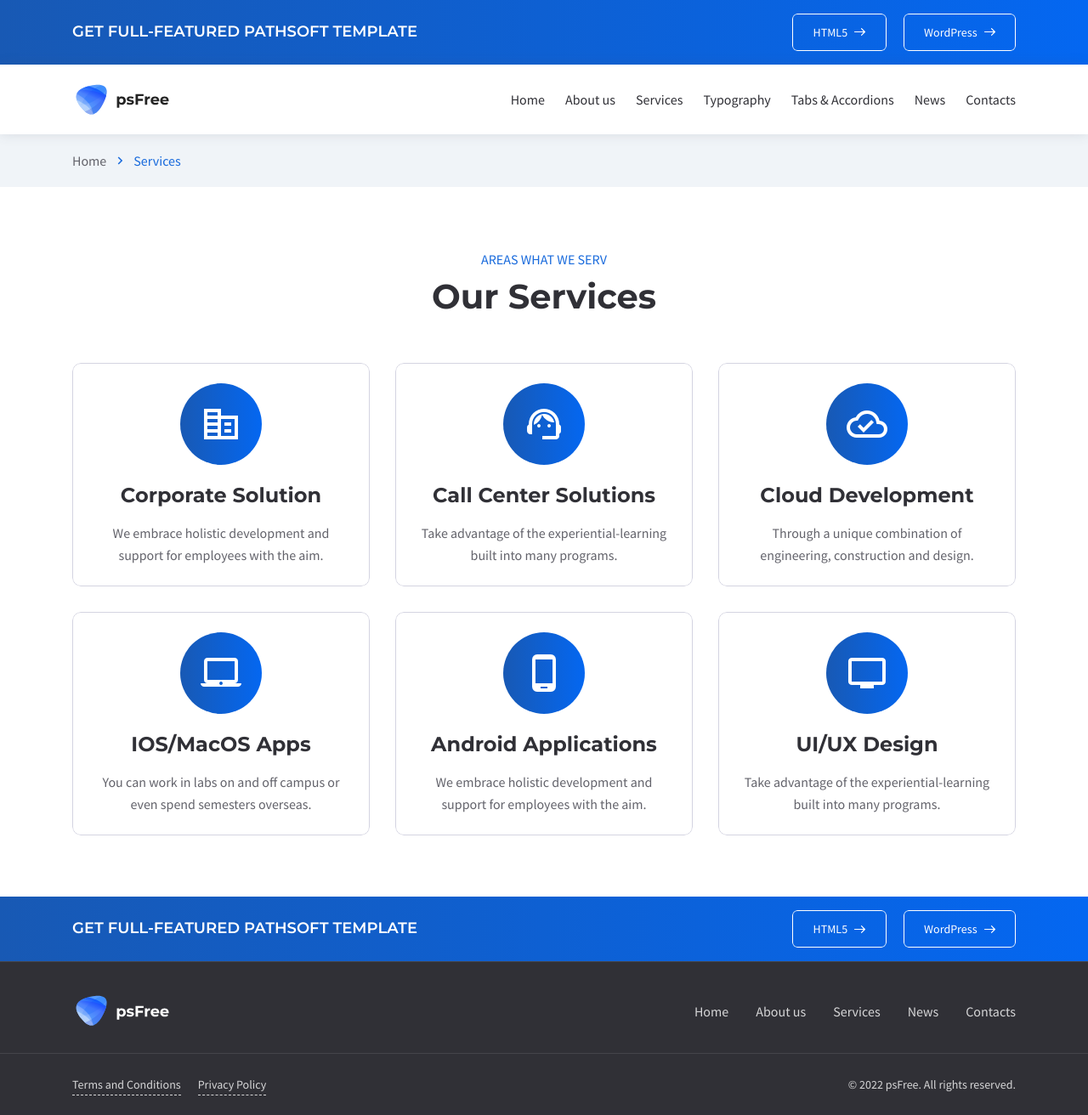
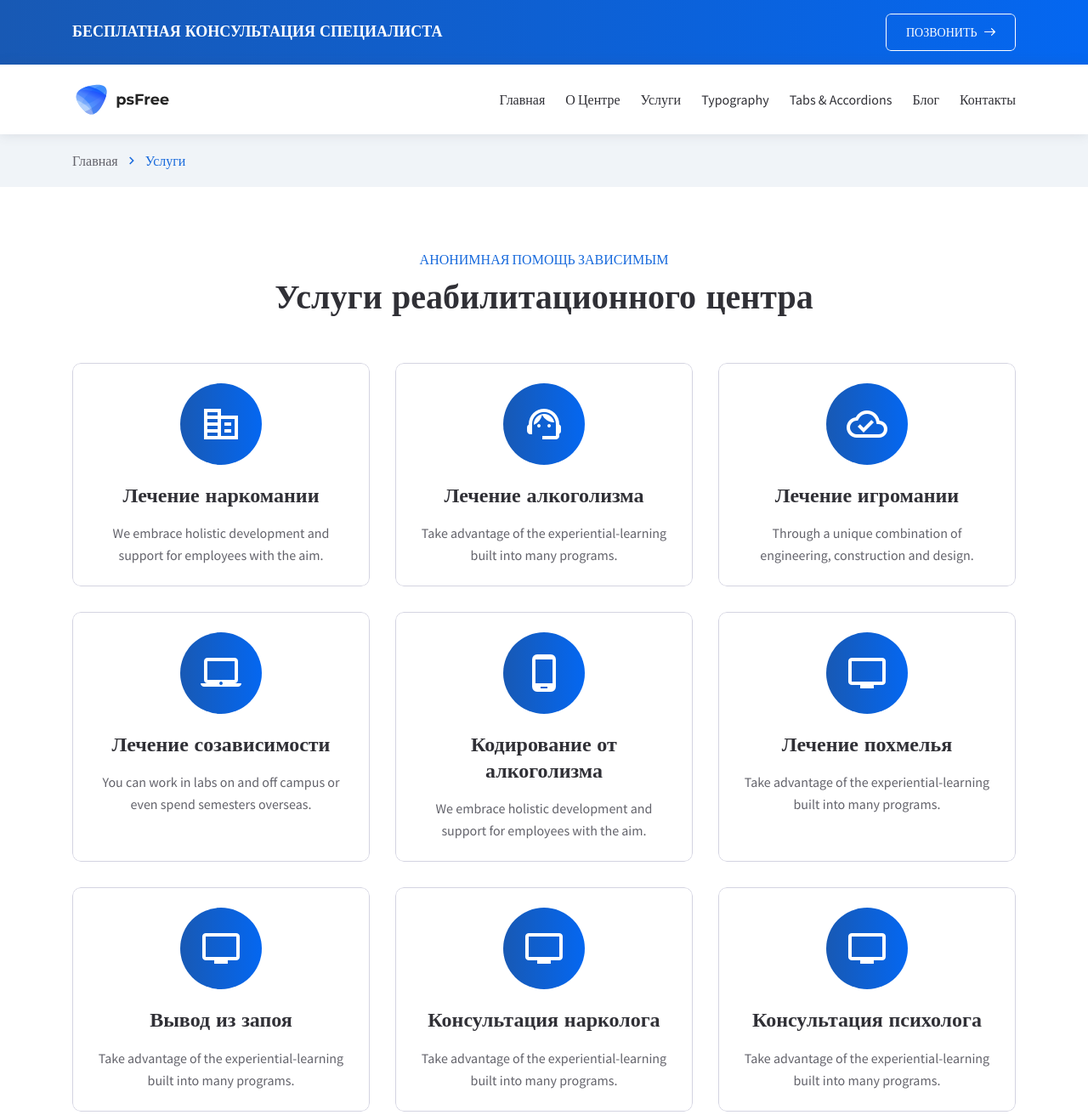
Before and after one commit to Pager-290583/rehub-22, a plain HTML site: page services.html in a window 1280 px wide. Shown: the top 1312 px of the page at 85% size. Drawn offline with Linux system fonts and the light colour scheme.

Commit message:
Добавление страници Услуги

```diff
--- a/services.html
+++ b/services.html
@@ -1,18 +1,16 @@
-<!DOCTYPE html>
-<html lang="en">
+<!DOCTYPE html><html lang="en">
 
 <head>
 
     <meta charset="utf-8">
 
-    <title>PathSoft - #1 The Fastest HTML5 Template</title>
+    <title>Слуги реабилитационного центра "Трезвость" ⏤ эффектиная программа лечения при наркомании (&#128137;), алкоголизме (&#127863;) и игромании (&#127918;)</title>
 
-    <meta name="description" content="Description">
+    <meta name="description" content="Реабилитационный центр реабилитации Трезвость лечение наркотической и алкогольной зависимости на новом уровне. Гарантированная анонимность по программе 12 шагов">
+	<meta name="keywords" content="реабилитация, центр, наркология, алкоголизм, клиника, реабилитационный, наркологический">
 	<meta http-equiv="X-UA-Compatible" content="IE=edge">
 	<meta name="viewport" content="width=device-width, initial-scale=1, maximum-scale=2">
-
 	<link rel="icon" href="assets/img/favicon/favicon.ico" type="image/x-icon">
-
 	<link rel="stylesheet" href="assets/css/bootstrap-grid.css">
 	<link rel="stylesheet" href="assets/css/style.css">
     <link rel="preload" href="assets/fonts/source-sans-pro-v21-latin/source-sans-pro-v21-latin-regular.woff2" as="font" type="font/woff2" crossorigin>
@@ -36,13 +34,13 @@
 			<div class="mmm-content">
 				<ul class="mmm-list">
 					<li>
-                <a href="index.html">Home</a>
+						<a href="index.html">Главная</a>
 					</li>
 					<li>
-                <a href="about-us.html">About us</a>
+						<a href="about-us.html">О центре</a>
 					</li>
 					<li>
-                <a href="services.html">Services</a>
+						<a href="services.html">Услуги</a>
 					</li>
 					<li>
 						<a href="typography.html">Typography</a>
@@ -51,27 +49,30 @@
 						<a href="tabs-and-accordions.html">Tabs & Accordions</a>
 					</li>
 					<li>
-                <a href="news.html">News</a>
+						<a href="news.html">Блог</a>
 					</li>
 					<li>
-                <a href="contacts.html">Contacts</a>
+						<a href="contacts.html">Контакты</a>
 					</li>
+					<li>
+						<a href="tel:+79130987434">8 (913) 098-73-34</a>
+					</li>
+
 				</ul>
+
 			</div>
-</nav><!-- End mobile main menu -->
+		</nav>
+		<!-- End mobile main menu -->
+
         <div class="bff">
             <div class="container">
                 <div class="row">
                     <div class="col">
                         <div class="bff-container">
-                    <p>Get Full-Featured <br class="d-sm-none"> PathSoft Template</p>
+                            <p>Бесплатная консультация <br class="d-sm-none"> специалиста</p>
                             <div class="btn-group justify-content-center justify-content-md-start">
                                 <a href="https://www.templatemonster.com/website-templates/pathsoft-it-solutions-for-your-business-services-website-template-83414.html?utm_campaign=blog_site_KovalWeb&utm_source=KovalWeb&utm_medium=referral&aff=KovalWeb" class="btn btn-border btn-with-icon btn-small ripple">
-                            <span>HTML5</span>
-                            <svg class="btn-icon-right" viewBox="0 0 13 9" width="13" height="9"><use xlink:href="assets/img/sprite.svg#arrow-right"></use></svg>
-                        </a>
-                        <a href="https://www.templatemonster.com/wordpress-themes/pathsoft-it-solutions-for-your-business-services-wordpress-theme-99496.html?utm_campaign=blog_site_KovalWeb&utm_source=KovalWeb&utm_medium=referral&aff=KovalWeb" class="btn btn-border btn-with-icon btn-small ripple">
-                            <span>WordPress</span>
+                                    <span>ПОЗВОНИТЬ</span>
                                     <svg class="btn-icon-right" viewBox="0 0 13 9" width="13" height="9"><use xlink:href="assets/img/sprite.svg#arrow-right"></use></svg>
                                 </a>
                             </div>
@@ -80,6 +81,7 @@
                 </div>
             </div>
         </div>
+
             <header class="header header-minimal">
                 <nav class="header-fixed">
                     <div class="container">
@@ -96,18 +98,18 @@
                                         <nav class="main-mnu">
                                             <ul class="main-mnu-list">
                                                 <li>
-            <a href="index.html" data-title="Home">
-                <span>Home</span>
+                                                    <a href="index.html" data-title="Главная">
+                                                        <span>Главная</span>
                                                     </a>
                                                 </li>
                                                 <li>
-            <a href="about-us.html" data-title="About us">
-                <span>About us</span>
+                                                    <a href="about-us.html" data-title="О центре">
+                                                        <span>О Центре</span>
                                                     </a>
                                                 </li>
                                                 <li>
-            <a href="services.html" data-title="Services">
-                <span>Services</span>
+                                                    <a href="services.html" data-title="Услуги">
+                                                        <span>Услуги</span>
                                                     </a>
                                                 </li>
                                                 <li>
@@ -121,17 +123,18 @@
                                                     </a>
                                                 </li>
                                                 <li>
-            <a href="news.html" data-title="News">
-                <span>News</span>
+                                                    <a href="news.html" data-title="Блог">
+                                                        <span>Блог</span>
                                                     </a>
                                                 </li>
                                                 <li>
-            <a href="contacts.html" data-title="Contacts">
-                <span>Contacts</span>
+                                                    <a href="contacts.html" data-title="Контакты">
+                                                        <span>Контакты</span>
                                                     </a>
                                                 </li>
                                             </ul>
-</nav><!-- End main menu -->
+                                        </nav>
+                                        <!-- End main menu -->
                                     </div>
                                 </div>
                             </div>
@@ -155,10 +158,10 @@
 						<div class="col-12">
 							<ul class="bread-crumbs-list">
 								<li>
-									<a href="index.html">Home</a>
+									<a href="index.html">Главная</a>
 									<i class="material-icons md-18">chevron_right</i>
 								</li>
-								<li>Services</li>
+								<li>Услуги</li>
 							</ul>
 						</div>
 					</div>
@@ -170,10 +173,11 @@
 					<div class="row items">
 						<header class="col-12">
 							<div class="section-heading heading-center">
-								<div class="section-subheading">Areas what we serv</div>
-								<h1>Our Services</h1>
+								<div class="section-subheading">Анонимная помощь зависимым</div>
+								<h1>Услуги реабилитационного центра</h1>
 							</div>
 						</header>
+                        <!--Блоки с услугами-->
 						<div class="col-12 item">
 							<div class="row items">
 								<div class="col-md-6 col-xl-4 col-12 item">
@@ -184,7 +188,7 @@
 										<div class="iitem-icon-bg">
 											<i class="material-icons material-icons-outlined">corporate_fare</i>
 										</div>
-										<h2 class="iitem-heading item-heading-large">Corporate Solution</h2>
+										<h2 class="iitem-heading item-heading-large">Лечение наркомании</h2>
 										<div class="iitem-desc">We embrace holistic development and support for employees with the aim.</div>
 									</a>
 								</div>
@@ -196,7 +200,7 @@
 										<div class="iitem-icon-bg">
 											<i class="material-icons material-icons-outlined">support_agent</i>
 										</div>
-										<h2 class="iitem-heading item-heading-large">Call Center Solutions</h2>
+										<h2 class="iitem-heading item-heading-large">Лечение алкоголизма</h2>
 										<div class="iitem-desc">Take advantage of the experiential-learning  built into many programs.</div>
 									</a>
 								</div>
@@ -208,7 +212,7 @@
 										<div class="iitem-icon-bg">
 											<i class="material-icons material-icons-outlined">cloud_done</i>
 										</div>
-										<h2 class="iitem-heading item-heading-large">Cloud Development</h2>
+										<h2 class="iitem-heading item-heading-large">Лечение игромании</h2>
 										<div class="iitem-desc">Through a unique combination of engineering, construction and design.</div>
 									</a>
 								</div>
@@ -220,7 +224,7 @@
 										<div class="iitem-icon-bg">
 											<i class="material-icons material-icons-outlined">laptop_mac</i>
 										</div>
-										<h2 class="iitem-heading item-heading-large">IOS/MacOS Apps</h2>
+										<h2 class="iitem-heading item-heading-large">Лечение созависимости</h2>
 										<div class="iitem-desc">You can work in labs on and off campus or even spend semesters overseas.</div>
 									</a>
 								</div>
@@ -232,7 +236,7 @@
 										<div class="iitem-icon-bg">
 											<i class="material-icons material-icons-outlined">phone_android</i>
 										</div>
-										<h2 class="iitem-heading item-heading-large">Android Applications</h2>
+										<h2 class="iitem-heading item-heading-large">Кодирование от алкоголизма</h2>
 										<div class="iitem-desc">We embrace holistic development and support for employees with the aim.</div>
 									</a>
 								</div>
@@ -244,10 +248,47 @@
 										<div class="iitem-icon-bg">
 											<i class="material-icons material-icons-outlined">tv</i>
 										</div>
-										<h2 class="iitem-heading item-heading-large">UI/UX Design</h2>
+										<h2 class="iitem-heading item-heading-large">Лечение похмелья</h2>
 										<div class="iitem-desc">Take advantage of the experiential-learning  built into many programs.</div>
 									</a>
 								</div>
+                                <div class="col-md-6 col-xl-4 col-12 item">
+									<a href="single-service.html" class="iitem item-style iitem-hover">
+										<div class="iitem-icon">
+											<i class="material-icons material-icons-outlined md-48">tv</i>
+										</div>
+										<div class="iitem-icon-bg">
+											<i class="material-icons material-icons-outlined">tv</i>
+										</div>
+										<h2 class="iitem-heading item-heading-large">Вывод из запоя</h2>
+										<div class="iitem-desc">Take advantage of the experiential-learning  built into many programs.</div>
+									</a>
+								</div>
+                                <div class="col-md-6 col-xl-4 col-12 item">
+									<a href="single-service.html" class="iitem item-style iitem-hover">
+										<div class="iitem-icon">
+											<i class="material-icons material-icons-outlined md-48">tv</i>
+										</div>
+										<div class="iitem-icon-bg">
+											<i class="material-icons material-icons-outlined">tv</i>
+										</div>
+										<h2 class="iitem-heading item-heading-large">Консультация нарколога</h2>
+										<div class="iitem-desc">Take advantage of the experiential-learning  built into many programs.</div>
+									</a>
+								</div>
+                                <div class="col-md-6 col-xl-4 col-12 item">
+									<a href="single-service.html" class="iitem item-style iitem-hover">
+										<div class="iitem-icon">
+											<i class="material-icons material-icons-outlined md-48">tv</i>
+										</div>
+										<div class="iitem-icon-bg">
+											<i class="material-icons material-icons-outlined">tv</i>
+										</div>
+										<h2 class="iitem-heading item-heading-large">Консультация психолога</h2>
+										<div class="iitem-desc">Take advantage of the experiential-learning  built into many programs.</div>
+									</a>
+								</div>
+                            <!--Блоки с услугами-->
 							</div>
 						</div>
 					</div>
@@ -256,6 +297,7 @@
 
 		</div>
 
+        <!--
 		<div class="bff">
             <div class="container">
                 <div class="row">
@@ -276,7 +318,7 @@
                     </div>
                 </div>
             </div>
-</div>
+        </div>-->
 
 <!-- Begin footer -->
 <footer class="footer footer-minimal">
```
Lines whose indentation alone changed are shown as unchanged.
